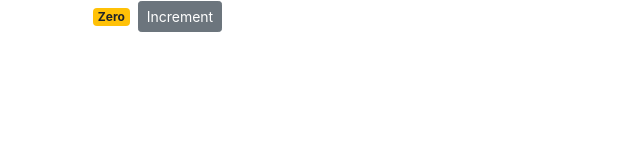
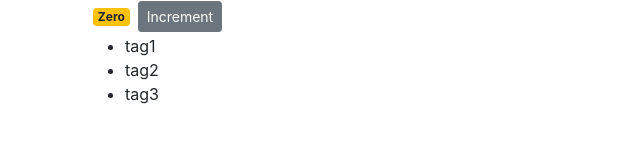
Before and after one commit to tavolafourcade/counter-app, a React (Create React App) app: page / in a window 1280 px wide. Shown: the top 160 px of the page, without its empty margins (0-640 px from the left). Built offline with nearby package versions, Linux system fonts and the light colour scheme.

Commit message:
Counter up on click

```diff
--- a/src/components/counter.jsx
+++ b/src/components/counter.jsx
@@ -1,13 +1,21 @@
 import React, { Component } from 'react';
 class Counter extends React.Component {
     state = {
-        count: 0
+        count: 0,
+        tags: ['tag1','tag2','tag3']
     };
+
+    handleIncrement = () => {
+        this.setState({ count: this.state.count + 1})
+    }
     render() {
         return (
             <div className='container'>
                 <span className={this.getBadgeClasses()}>{this.formatCount()}</span>
-                <button className='btn btn-secondary btn-sm'>Increment</button>
+                <button onClick={this.handleIncrement} className='btn btn-secondary btn-sm'>Increment</button>
+                <ul>
+                    {this.state.tags.map(tag => <li key={tag}>{tag}</li>)}
+                </ul>
             </div>
         );
     }
```
